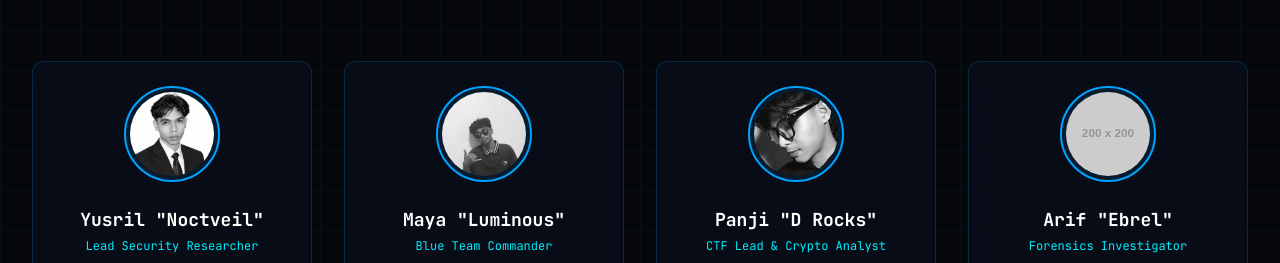
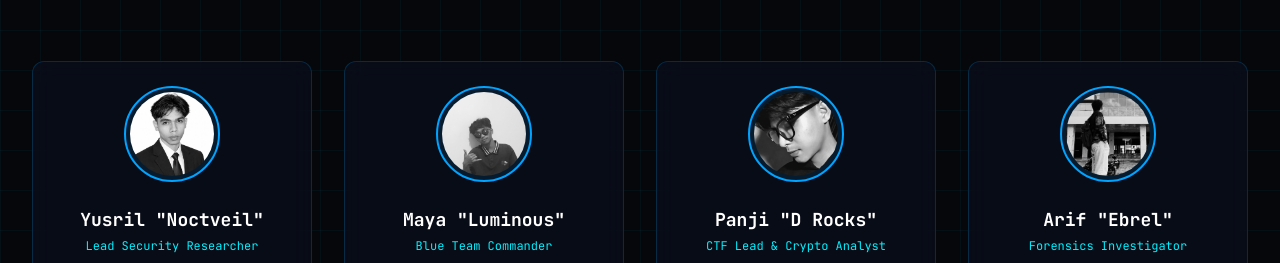
Before and after one commit to yusril-helloworld/terminal-force, a plain HTML site: page index.html in a window 1280 px wide. Shown: the part 5730-5993 px from the top of the page. Drawn offline with nearby package versions, Linux system fonts and the light colour scheme; placeholder pictures from the web are drawn by us.

Commit message:
Update index.html

```diff
--- a/index.html
+++ b/index.html
@@ -684,7 +684,7 @@
                 <!-- Member 4 -->
                 <div class="glass-panel p-6 rounded-xl text-center group transition-all duration-300 hover:-translate-y-2">
                     <div class="w-24 h-24 mx-auto rounded-full bg-neonBlue/10 border-2 border-neonBlue p-1 mb-6 group-hover:border-neonCyan transition-all overflow-hidden">
-                        <img src="https://placehold.co/200x200/0A0F1D/00A3FF?text=AE" alt="Elena AI" class="w-full h-full object-cover rounded-full filter grayscale group-hover:grayscale-0 transition-all">
+                        <img src="ASSETS/arif.png" alt="Elena AI" class="w-full h-full object-cover rounded-full filter grayscale group-hover:grayscale-0 transition-all">
                     </div>
                     <h3 class="font-mono font-bold text-lg text-white">Arif "Ebrel"</h3>
                     <p class="text-neonCyan font-mono text-xs mt-1">Forensics Investigator</p>
```
